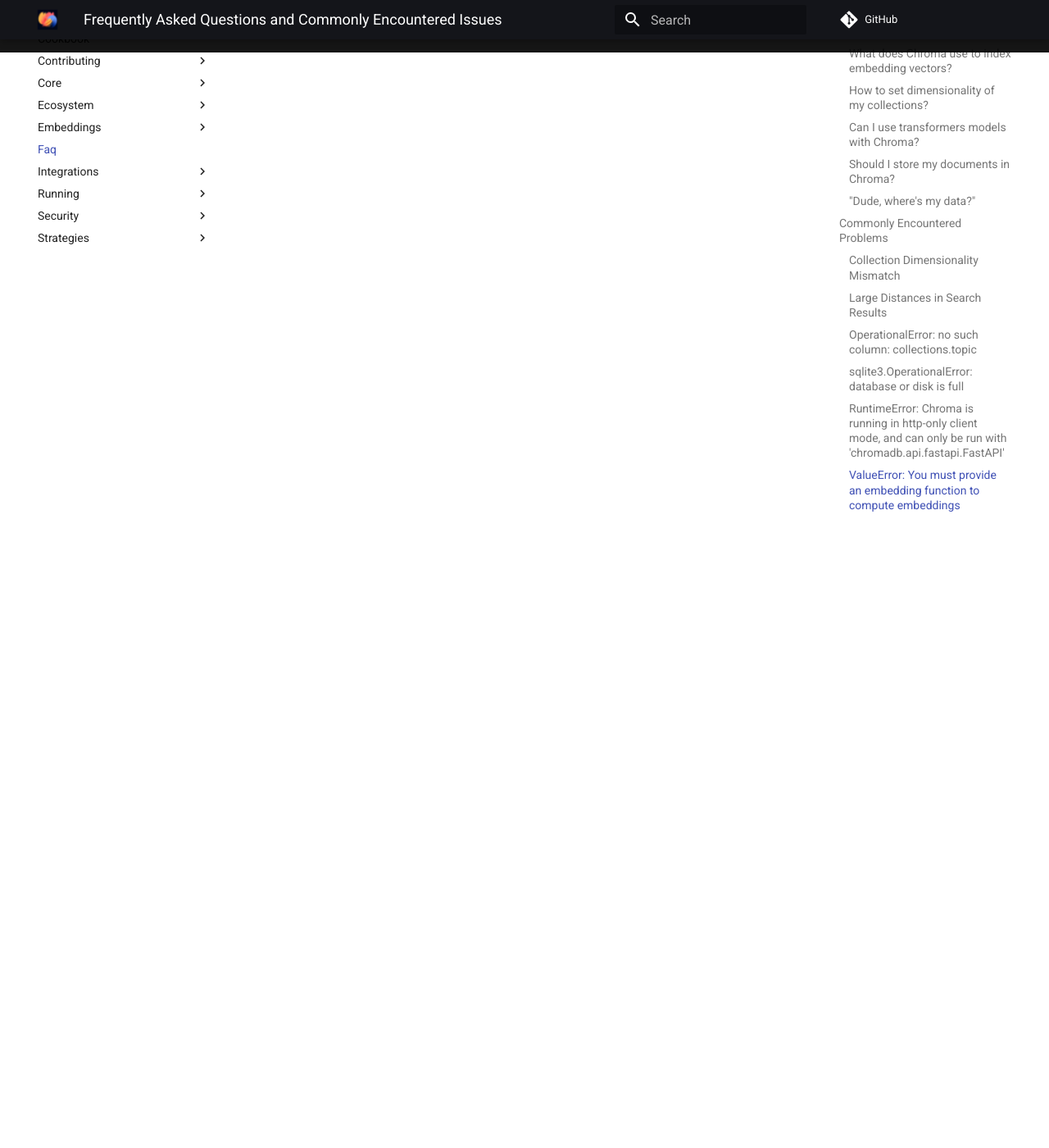
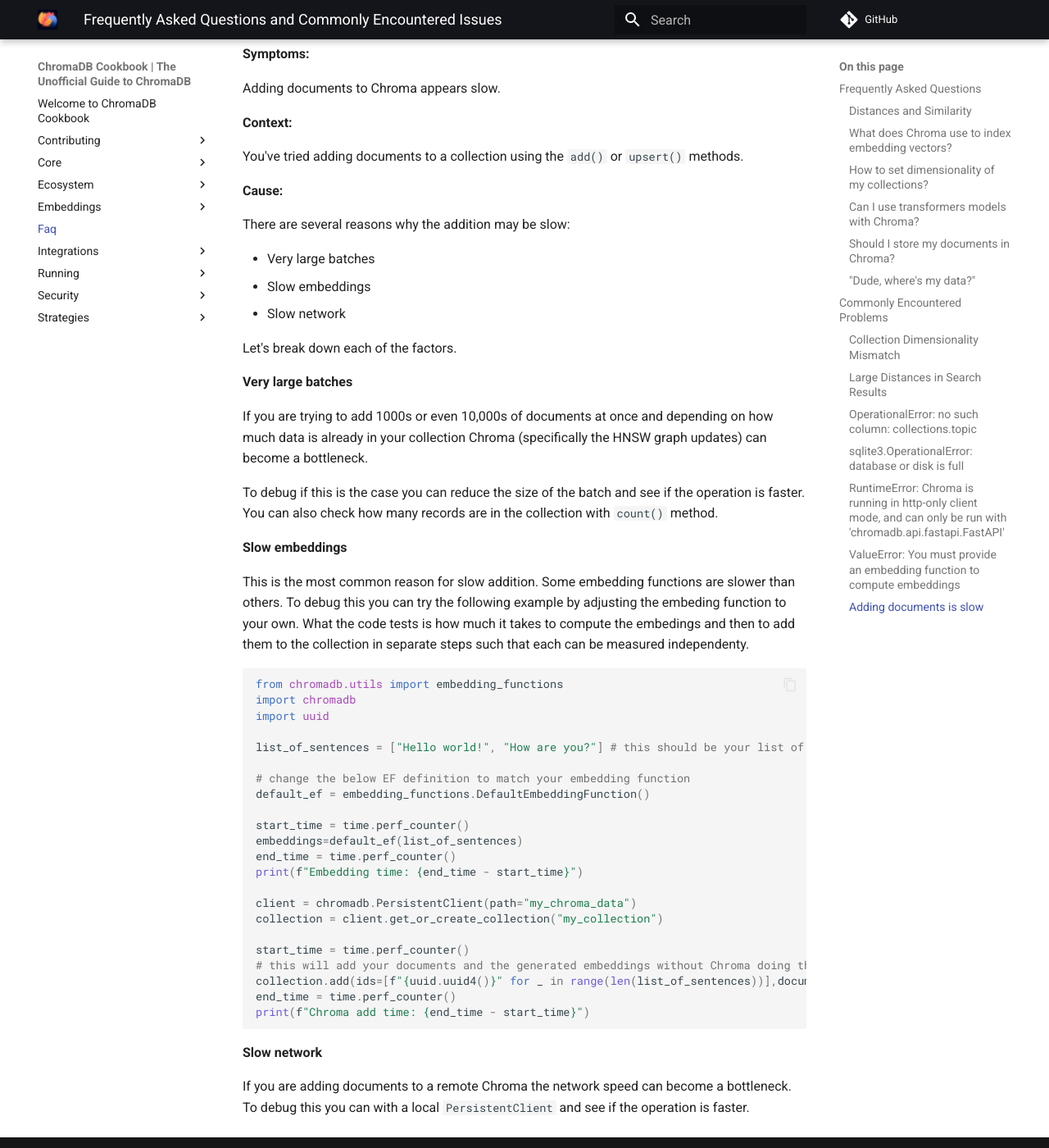
Before and after one commit to amikos-tech/chroma-cookbook, an MkDocs documentation site: the page built from docs/faq/index.md, in a window 1280 px wide and 1400 px high, scrolled down 7797 px. Shown: the whole window at 82% size. Built offline with MkDocs 1.6.1 and Material for MkDocs 9.7.7, drawn with Linux system fonts in a browser that asks for light colours; comment, search, counter and statistics services are not loaded.

Commit message:
docs: Slow inserts/updates FAQ

````diff
--- a/docs/faq/index.md
+++ b/docs/faq/index.md
@@ -317,3 +317,63 @@
 
 To resolve this issue you must always provide an embedding function when you call `get_collection`
 or `get_or_create_collection` methods to provide the Http client with the necessary information to compute embeddings.
+
+### Adding documents is slow
+
+**Symptoms:**
+
+Adding documents to Chroma appears slow.
+
+**Context:**
+
+You've tried adding documents to a collection using the `add()` or `upsert()` methods.
+
+**Cause:**
+
+There are several reasons why the addition may be slow:
+
+- Very large batches
+- Slow embeddings
+- Slow network
+
+Let's break down each of the factors.
+
+**Very large batches**
+
+If you are trying to add 1000s or even 10,000s of documents at once and depending on how much data is already in your collection Chroma (specifically the HNSW graph updates) can become a bottleneck.
+
+To debug if this is the case you can reduce the size of the batch and see if the operation is faster. You can also check how many records are in the collection with `count()` method.
+
+**Slow embeddings**
+
+This is the most common reason for slow addition. Some embedding functions are slower than others. To debug this you can try the following example by adjusting the embeding function to your own. What the code tests is how much it takes to compute the embedings and then to add them to the collection in separate steps such that each can be measured independenty.
+
+```python
+from chromadb.utils import embedding_functions
+import chromadb
+import uuid
+
+list_of_sentences = ["Hello world!", "How are you?"] # this should be your list of documents to add
+
+# change the below EF definition to match your embedding function
+default_ef = embedding_functions.DefaultEmbeddingFunction()
+
+start_time = time.perf_counter()
+embeddings=default_ef(list_of_sentences)
+end_time = time.perf_counter()
+print(f"Embedding time: {end_time - start_time}")
+
+client = chromadb.PersistentClient(path="my_chroma_data")
+collection = client.get_or_create_collection("my_collection")
+
+start_time = time.perf_counter()
+# this will add your documents and the generated embeddings without Chroma doing the embedding for you internally
+collection.add(ids=[f"{uuid.uuid4()}" for _ in range(len(list_of_sentences))],documents=list_of_sentences, embeddings=embeddings)
+end_time = time.perf_counter()
+print(f"Chroma add time: {end_time - start_time}")
+
+```
+
+**Slow network**
+
+If you are adding documents to a remote Chroma the network speed can become a bottleneck. To debug this you can with a local `PersistentClient` and see if the operation is faster.
````
Also changed, not shown: docs/index.md (+1 -1 lines).
